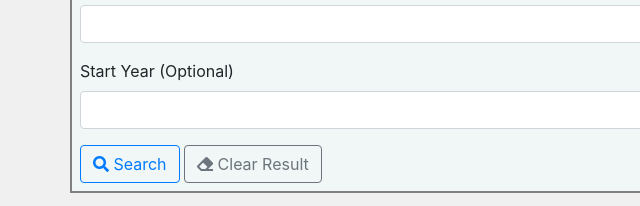
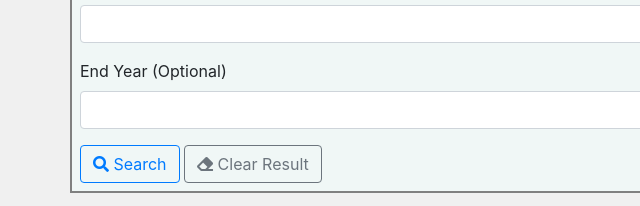
Before and after one commit to jonsong246/NYTimes-Search, a plain HTML site: page index.html in a window 1280 px wide. Shown: the part 326-532 px from the top of the page, 0-640 px from the left. Drawn offline with nearby package versions, Linux system fonts and the light colour scheme; a web font is replaced by a local one.

Commit message:
Fix end year

```diff
--- a/index.html
+++ b/index.html
@@ -35,7 +35,7 @@
                     <input type="text" class="form-control" id="startYear">
                 </div>
                 <div class="form-group">
-                    <label for="Start Year">Start Year (Optional)</label>
+                    <label for="Start Year">End Year (Optional)</label>
                     <input type="text" class="form-control" id="endYear">
                 </div>
                 <button id="search" type="button" class="btn btn-outline-primary"><i class="fas fa-search"></i> Search</button>
```
